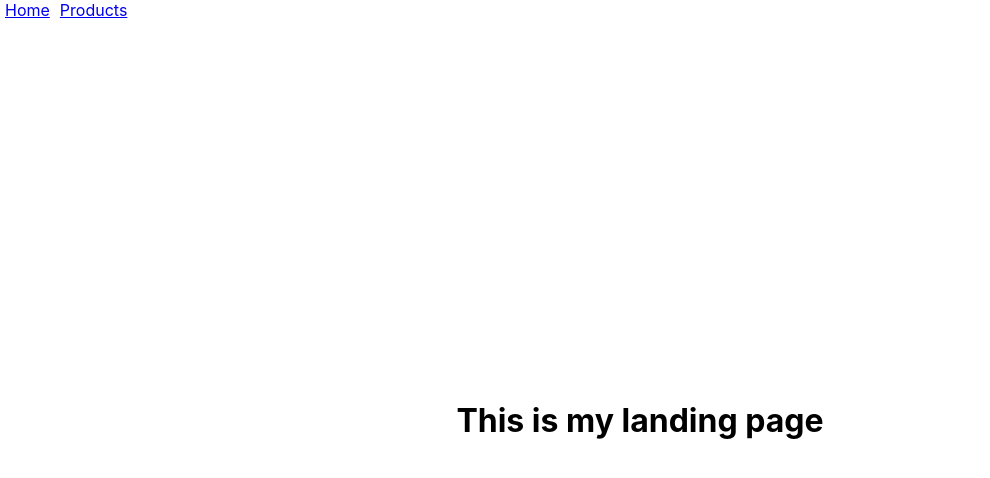
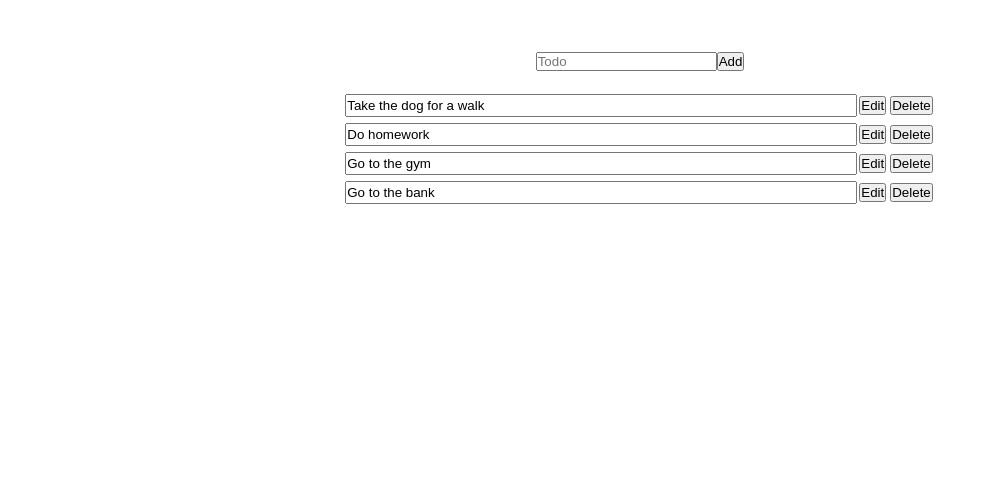
Before and after one commit to bnGil/React-exercises, a React (Create React App) app: page / in a window 1280 px wide. Shown: the top 478 px of the page, without its empty margins (0-990 px from the left). Built offline with nearby package versions, Linux system fonts and the light colour scheme.

Commit message:
upload 'simple todo app' exercise

```diff
--- a/src/App.js
+++ b/src/App.js
@@ -20,7 +20,8 @@ import React from "react";
 // import Exercise13_2 from "./components/Exercise13_2/Exercise13_2";
 // import Exercise14_1 from "./components/Exercise14_1/Exercise14_1";
 // import Exercise14_2 from "./components/Exercise14_2/Exercise14_2";
-import Exercise16_1 from "./components/Exercise16_1/Exercise16_1";
+// import Exercise16_1 from "./components/Exercise16_1/Exercise16_1";
+import SimpleTodo from "./components/SimpleTodo/App";
 
 class App extends React.Component {
   render() {
@@ -47,7 +48,8 @@ class App extends React.Component {
         {/* <Exercise13_2 /> */}
         {/* <Exercise14_1 /> */}
         {/* <Exercise14_2 /> */}
-        <Exercise16_1 />
+        {/* <Exercise16_1 /> */}
+        <SimpleTodo />
       </div>
     );
   }
--- /dev/null
+++ b/src/components/SimpleTodo/AddTodoForm.jsx
@@ -0,0 +1,21 @@
+import React, { Component } from "react";
+
+class AddTodoForm extends Component {
+  render() {
+    return (
+      <form>
+        <input
+          type="text"
+          placeholder="Todo"
+          onChange={(e) => {
+            this.props.onInputChange(e);
+          }}
+          value={this.props.inputVal}
+        />
+        <button onClick={this.props.onAddClick}>Add</button>
+      </form>
+    );
+  }
+}
+
+export default AddTodoForm;
--- /dev/null
+++ b/src/components/SimpleTodo/App.jsx
@@ -0,0 +1,84 @@
+import React, { Component } from "react";
+import "./style.css";
+
+import data from "./todoList";
+import AddTodoForm from "./AddTodoForm";
+import TodoItem from "./TodoItem";
+
+class App extends Component {
+  state = { todoList: [], formInput: "" };
+
+  componentDidMount() {
+    this.setState({ todoList: data });
+  }
+
+  createTodoList = () => {
+    return this.state.todoList.map((todoItem) => {
+      return (
+        <TodoItem
+          key={todoItem.id}
+          todoText={todoItem.todo}
+          id={todoItem.id}
+          onDeleteClick={this.handleDeleteTodo}
+          onEditClick={this.editTodoItem}
+        />
+      );
+    });
+  };
+
+  handleFormChange = (e) => {
+    this.setState({ formInput: e.target.value });
+  };
+
+  handleDeleteTodo = (id) => {
+    const newList = this.state.todoList.filter((todo) => todo.id !== id);
+    this.setState((prevState) => {
+      return { todoList: newList };
+    });
+  };
+
+  addTodoItem = (e) => {
+    e.preventDefault();
+    if (!this.state.formInput) {
+      return;
+    }
+    const id = Math.random();
+    this.setState((prevState) => {
+      return {
+        todoList: [
+          ...prevState.todoList,
+          { todo: prevState.formInput, id: id },
+        ],
+        formInput: "",
+      };
+    });
+  };
+
+  editTodoItem = (id, todoText) => {
+    const editedTodoList = this.state.todoList.map((todo) => {
+      if (todo.id === id) {
+        return { todo: todoText, id };
+      } else {
+        return todo;
+      }
+    });
+    this.setState({ todoList: editedTodoList });
+  };
+
+  render() {
+    return (
+      <div className="app-container">
+        <div className="form-container">
+          <AddTodoForm
+            onInputChange={this.handleFormChange}
+            inputVal={this.state.formInput}
+            onAddClick={this.addTodoItem}
+          />
+        </div>
+        {this.createTodoList()}
+      </div>
+    );
+  }
+}
+
+export default App;
--- /dev/null
+++ b/src/components/SimpleTodo/TodoItem.jsx
@@ -0,0 +1,45 @@
+import React, { Component } from "react";
+
+class TodoItem extends Component {
+  state = { isEditting: false, editInput: this.props.todoText };
+
+  startEdit = () => {
+    this.setState({ isEditting: true });
+  };
+
+  onEditInputChange = (e) => {
+    this.setState({ editInput: e.target.value });
+  };
+
+  render() {
+    return (
+      <div className="todoitem-container">
+        <input
+          type="text"
+          value={this.state.editInput}
+          readOnly={!this.state.isEditting}
+          onChange={this.onEditInputChange}
+        />
+        <div className="btns-container">
+          {this.state.isEditting ? (
+            <button
+              onClick={() => {
+                this.props.onEditClick(this.props.id, this.state.editInput);
+                this.setState({ isEditting: false });
+              }}
+            >
+              OK
+            </button>
+          ) : (
+            <button onClick={this.startEdit}>Edit</button>
+          )}
+          <button onClick={() => this.props.onDeleteClick(this.props.id)}>
+            Delete
+          </button>
+        </div>
+      </div>
+    );
+  }
+}
+
+export default TodoItem;
--- /dev/null
+++ b/src/components/SimpleTodo/style.css
@@ -0,0 +1,34 @@
+* {
+  box-sizing: border-box;
+  margin: 0;
+  padding: 0;
+}
+
+.app-container {
+  display: flex;
+  flex-direction: column;
+  align-items: center;
+  padding: 50px;
+}
+
+.form-container {
+  margin-bottom: 20px;
+}
+
+.todoitem-container {
+  display: flex;
+  margin: 3px 0;
+}
+
+.todoitem-container input {
+  width: 40vw;
+}
+
+.btns-container {
+  display: flex;
+  align-items: center;
+}
+
+.btns-container button {
+  margin: 2px;
+}
--- /dev/null
+++ b/src/components/SimpleTodo/todoList.js
@@ -0,0 +1,8 @@
+const todoList = [
+  { todo: "Take the dog for a walk", id: 1 },
+  { todo: "Do homework", id: 2 },
+  { todo: "Go to the gym", id: 3 },
+  { todo: "Go to the bank", id: 4 },
+];
+
+export default todoList;
```
